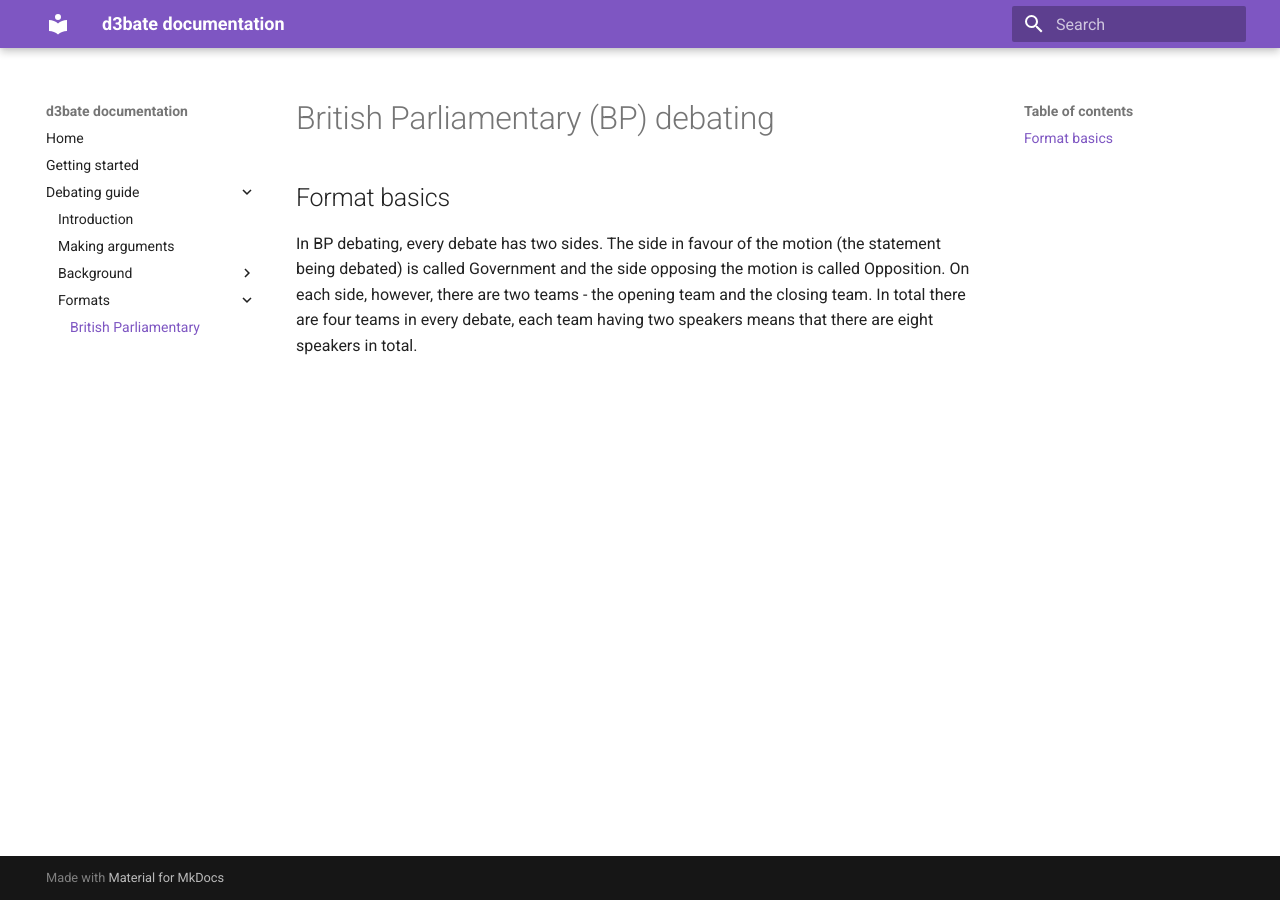
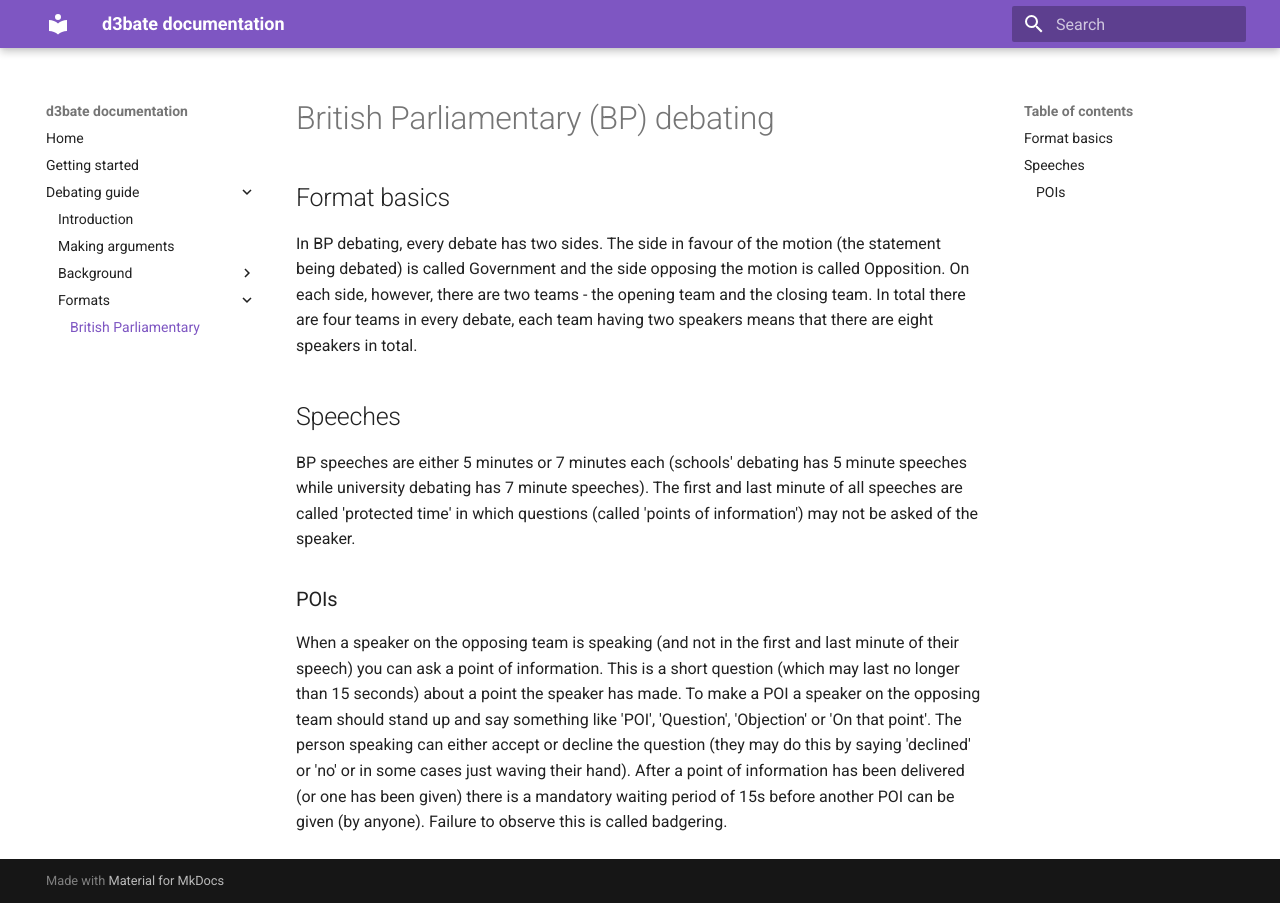
Before and after one commit to d3bate/d3bate, an MkDocs documentation site: the page built from docs/howto/formats/bp.md, in a window 1280 px wide. Built offline with MkDocs 1.6.1 and Material for MkDocs 9.7.7, drawn with Linux system fonts in a browser that asks for light colours.

Commit message:
Updated BP debating to give information about POIs

```diff
--- a/docs/howto/formats/bp.md
+++ b/docs/howto/formats/bp.md
@@ -1,3 +1,8 @@
 # British Parliamentary (BP) debating
 ## Format basics
 In BP debating, every debate has two sides. The side in favour of the motion (the statement being debated) is called Government and the side opposing the motion is called Opposition. On each side, however, there are two teams - the opening team and the closing team. In total there are four teams in every debate, each team having two speakers means that there are eight speakers in total.
+
+## Speeches
+BP speeches are either 5 minutes or 7 minutes each (schools' debating has 5 minute speeches while university debating has 7 minute speeches). The first and last minute of all speeches are called 'protected time' in which questions (called 'points of information') may not be asked of the speaker.
+### POIs
+When a speaker on the opposing team is speaking (and not in the first and last minute of their speech) you can ask a point of information. This is a short question (which may last no longer than 15 seconds) about a point the speaker has made. To make a POI a speaker on the opposing team should stand up and say something like 'POI', 'Question', 'Objection' or 'On that point'. The person speaking can either accept or decline the question (they may do this by saying 'declined' or 'no' or in some cases just waving their hand). After a point of information has been delivered (or one has been given) there is a mandatory waiting period of 15s before another POI can be given (by anyone). Failure to observe this is called badgering.
```
